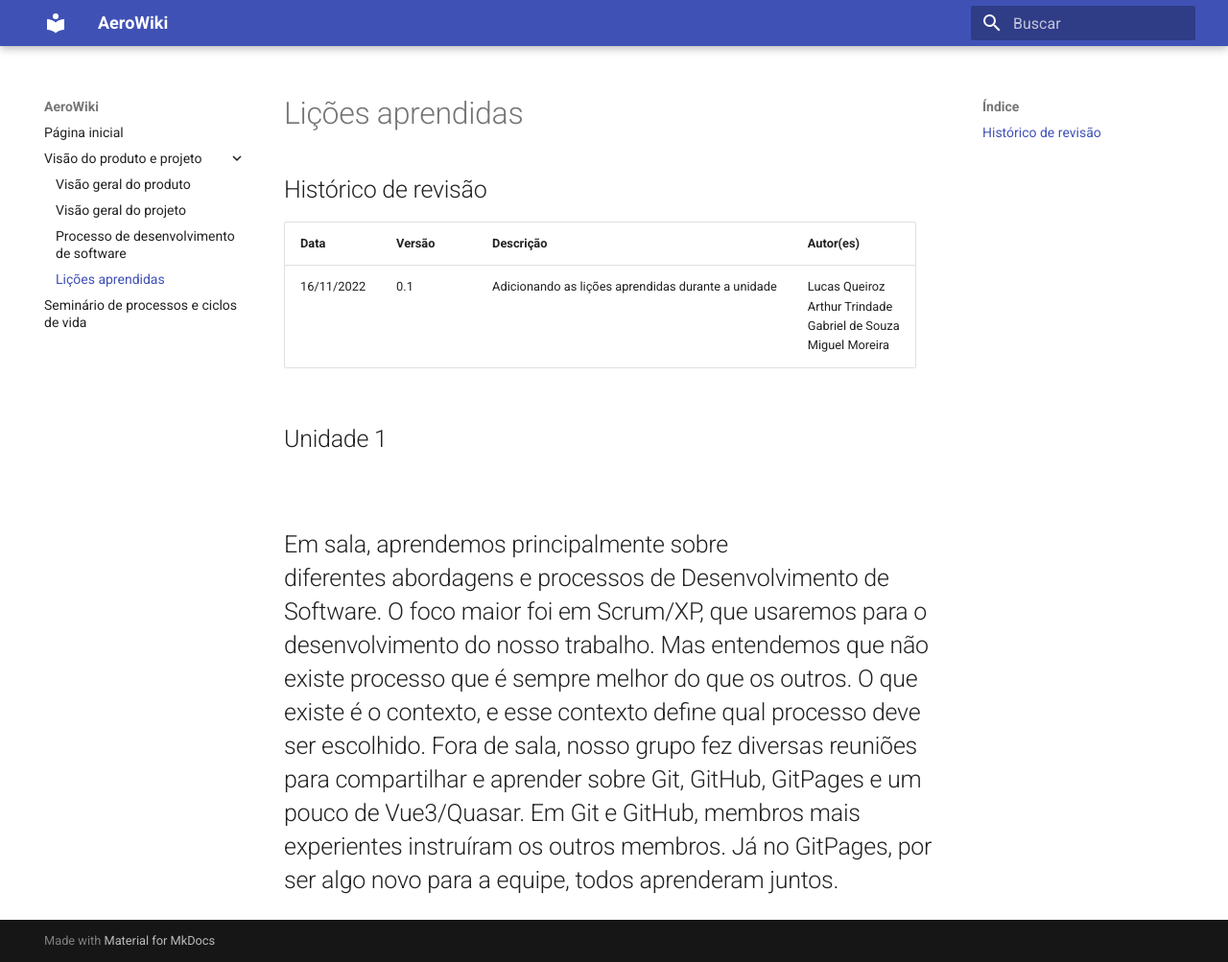
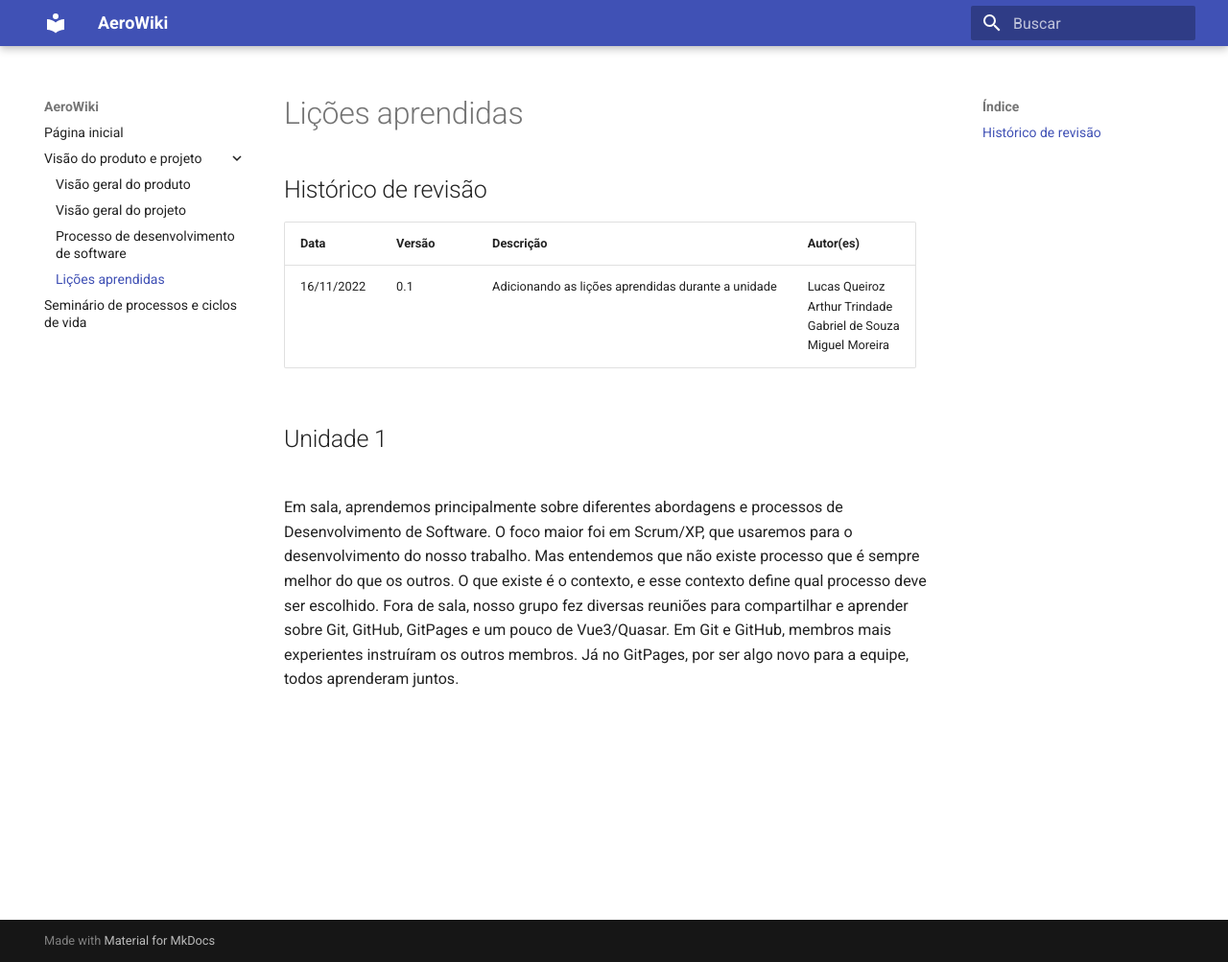
Before and after one commit to mdsreq-fga-unb/2022.2-AeroWiki, an MkDocs documentation site: the page built from docs/visao_do_produto_e_projeto/licoes-aprendidas.md, in a window 1280 px wide and 1003 px high. Shown: the whole window at 96% size. Built offline with MkDocs 1.6.1 and Material for MkDocs 9.7.7, drawn with Linux system fonts in a browser that asks for light colours.

Commit message:
fix: resolvendo erros

```diff
--- a/docs/visao_do_produto_e_projeto/licoes-aprendidas.md
+++ b/docs/visao_do_produto_e_projeto/licoes-aprendidas.md
@@ -5,6 +5,6 @@
 | ---------- | ------ | -------------------- | ------------------------------------------------------------ |
 | 16/11/2022 | 0.1    | Adicionando as lições aprendidas durante a unidade|Lucas Queiroz<br>Arthur Trindade<br> Gabriel de Souza <br> Miguel Moreira|
 
- <h2>Unidade 1 <h2>
+ <h2>Unidade 1 </h2>
 <br> Em sala, aprendemos principalmente sobre diferentes abordagens e processos de Desenvolvimento de Software. O foco maior foi em Scrum/XP, que usaremos para o desenvolvimento do nosso trabalho. Mas entendemos que não existe processo que é sempre melhor do que os outros. O que existe é o contexto, e esse contexto define qual processo deve ser escolhido.
 Fora de sala, nosso grupo fez diversas reuniões para compartilhar e aprender sobre Git, GitHub, GitPages e um pouco de Vue3/Quasar. Em Git e GitHub, membros mais experientes instruíram os outros membros. Já no GitPages, por ser algo novo para a equipe, todos aprenderam juntos. <br>
```
